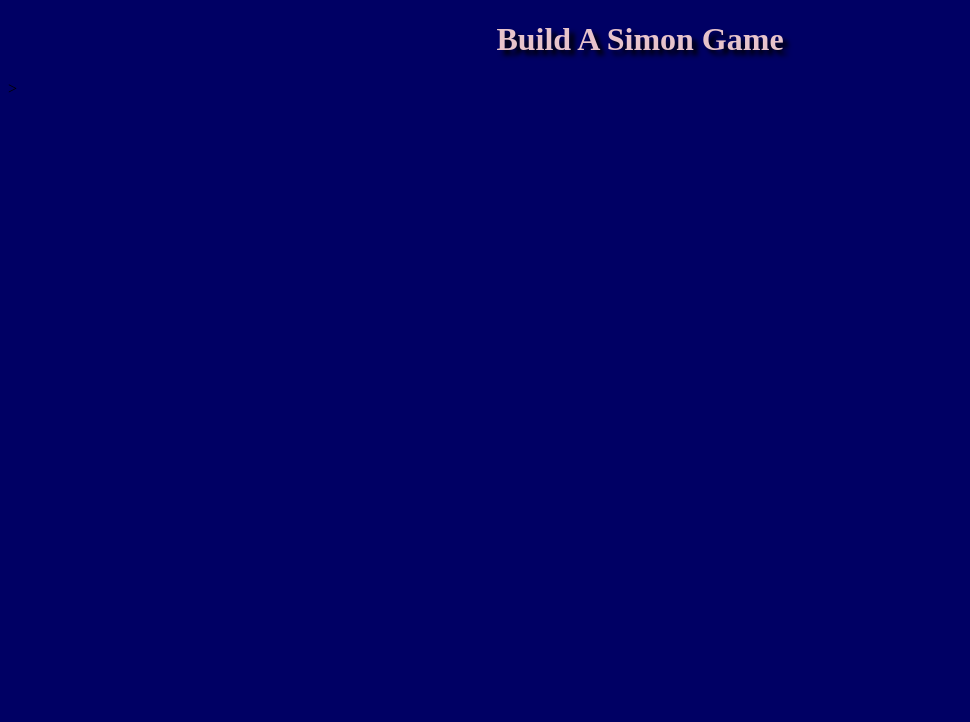
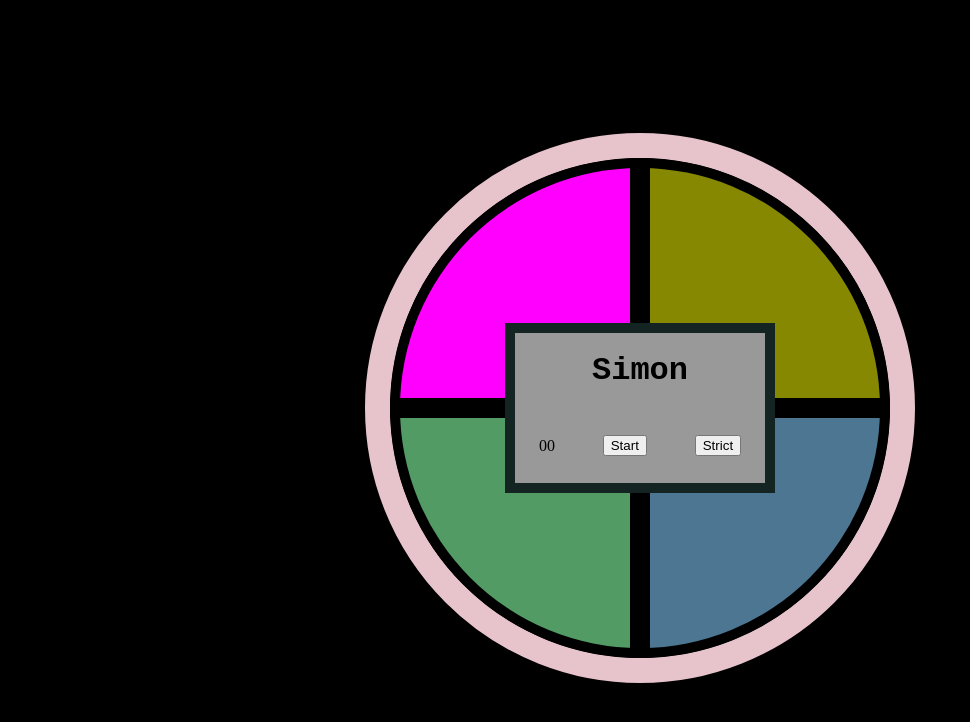
Before and after one commit to pwkrz/freeCodeCamp, a website with bundled scripts: page build-a-simon-game/src/index.html in a window 1280 px wide. Shown: the whole page, without its empty margins (0-970 px from the left). Built offline with nearby package versions, Linux system fonts and the light colour scheme.

Commit message:
added basic styling

```diff
--- a/build-a-simon-game/src/index.html
+++ b/build-a-simon-game/src/index.html
@@ -9,6 +9,21 @@
     <link rel="stylesheet" href="css/styles.css">
 </head>
 <body>
-    <h1>Build A Simon Game</h1>>
+    <div class="simon-wrapper">
+        <div class="controls">
+            <div class="row">
+                <h1>Simon</h1>
+            </div>
+            <div class="row">
+                <div id="counter">00</div> <button id="starter">Start</button> <button id="strict">Strict</button>
+            </div>
+        </div>
+        <div class="row">
+            <div id="field-1"></div><div id="field-2"></div>
+        </div>
+        <div class="row">
+            <div id="field-3"></div><div id="field-4"></div>
+        </div>
+    </div>
 </body>
 </html>
--- a/build-a-simon-game/src/sass/helpers/variables.scss
+++ b/build-a-simon-game/src/sass/helpers/variables.scss
@@ -1,2 +1,8 @@
-$bg-col: rgb(0, 0, 100);
-$h1-col: rgb(231, 195, 203);
+$bg-col: rgb(20, 36, 34);
+$main-border-col: rgb(231, 195, 203);
+$field-vals: (
+    top-left: rgb(255, 0, 255),
+    top-right: rgb(134, 136, 1),
+    bottom-left: rgb(82, 155, 100),
+    bottom-right: rgb(77, 118, 146)
+)
--- a/build-a-simon-game/src/sass/layout/general.scss
+++ b/build-a-simon-game/src/sass/layout/general.scss
@@ -1,10 +1,57 @@
+html, body {
+    height: 100%;
+    overflow: hidden;
+}
+button {
+    cursor: pointer;
+}
 body {
-    background: $bg-col;
+    background: #000;
+    display: flex;
+    justify-content: center;
+    align-items: center;
 
-    h1 {
-        color: $h1-col;
-        text-align: center;
-        text-shadow: 5px 5px 5px black;
-        transition: all .2s;
+    .simon-wrapper {
+        position: relative;
+        width: 500px;
+        height: 500px;
+        border: 25px solid $main-border-col;
+        border-radius: 100%;
+        overflow: hidden;
+
+        .controls {
+            position: absolute;
+            top: calc(35% - 10px);
+            left: calc(25% - 10px);
+            z-index: 100;
+            width: 50%;
+            height: 30%;
+            background-color: #999;
+            border: 10px solid $bg-col;
+
+            h1 {
+                font-family: "Courier New", Courier, monospace;
+            }
+        }
+        .row {
+            display: flex;
+            justify-content: space-around;
+            align-items: center;
+            width: 100%;
+            height: 50%;
+
+            @each $name, $color in $field-vals {
+                $i: index($field-vals, $name $color);
+
+                #field-#{$i} {
+                    display: inline-block;
+                    width: calc(50% - 20px);
+                    height: calc(100% - 20px);
+                    border: 10px solid #000;
+                    border-#{$name}-radius: 100%;
+                    background-color: $color;
+                }
+            }
+        }
     }
 }
```
Also changed, not shown: build-a-simon-game/src/css/styles.css.
